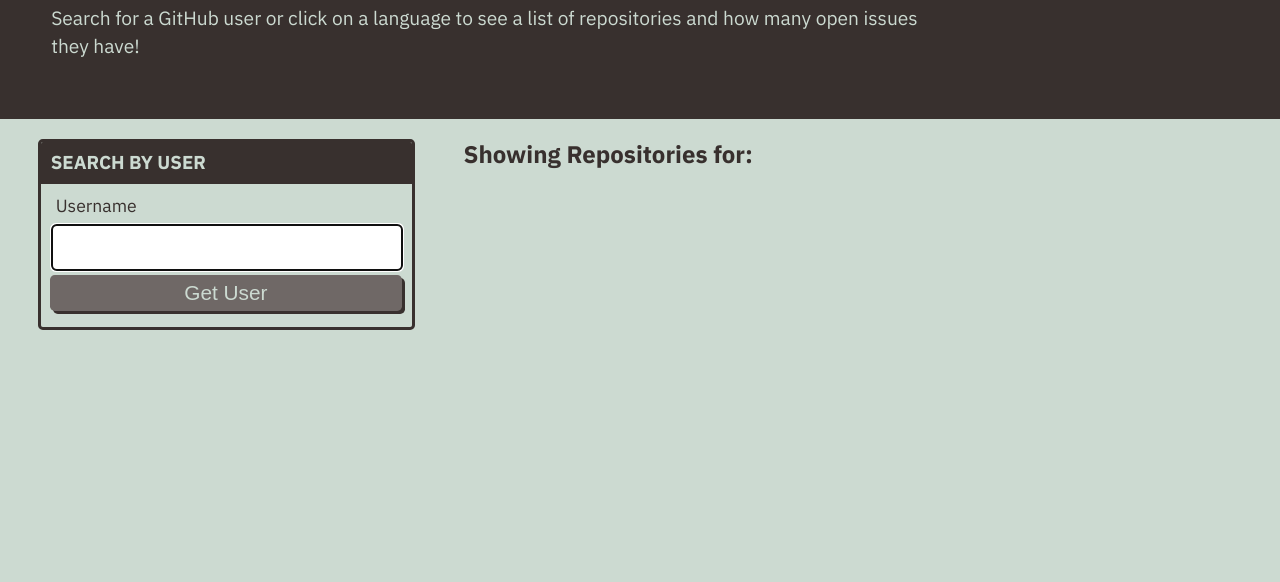
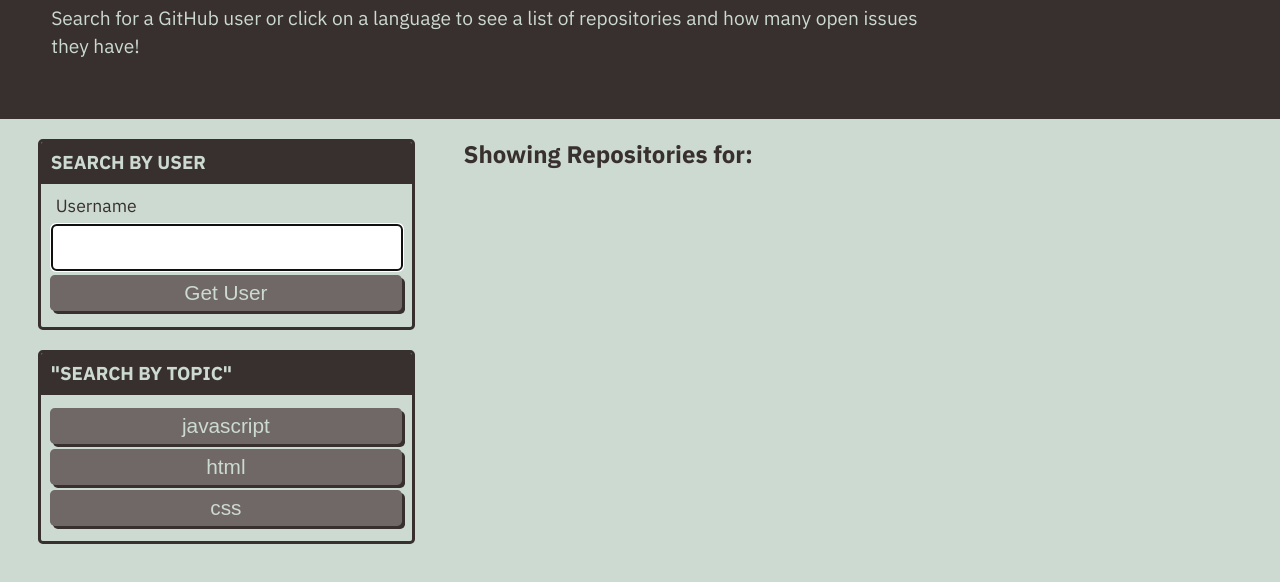
Before and after one commit to GustavoPa/get-it-done, a plain HTML site: page index.html in a window 1280 px wide. Shown: the part 114-696 px from the top of the page. Drawn offline with Linux system fonts and the light colour scheme.

Commit message:
language btn

```diff
--- a/index.html
+++ b/index.html
@@ -29,6 +29,17 @@
           <button type="submit" class="btn">Get User</button>
         </form>
       </div>
+
+      <div class="card">
+        <h3 class="card-header text-uppercase">"Search By Topic"</h3>
+        <div class="card-body" id="language-buttons">
+          <button class="btn" data-language="javascript">javascript</button>
+          <button class="btn" data-language="html">html</button>
+          <button class="btn" data-language="csst">css</button>
+
+        </div>
+
+      </div>
     </div>
 
     <div class="col-12 col-md-8">
```
Also changed, not shown: single-repo.html (+5 -2 lines).
